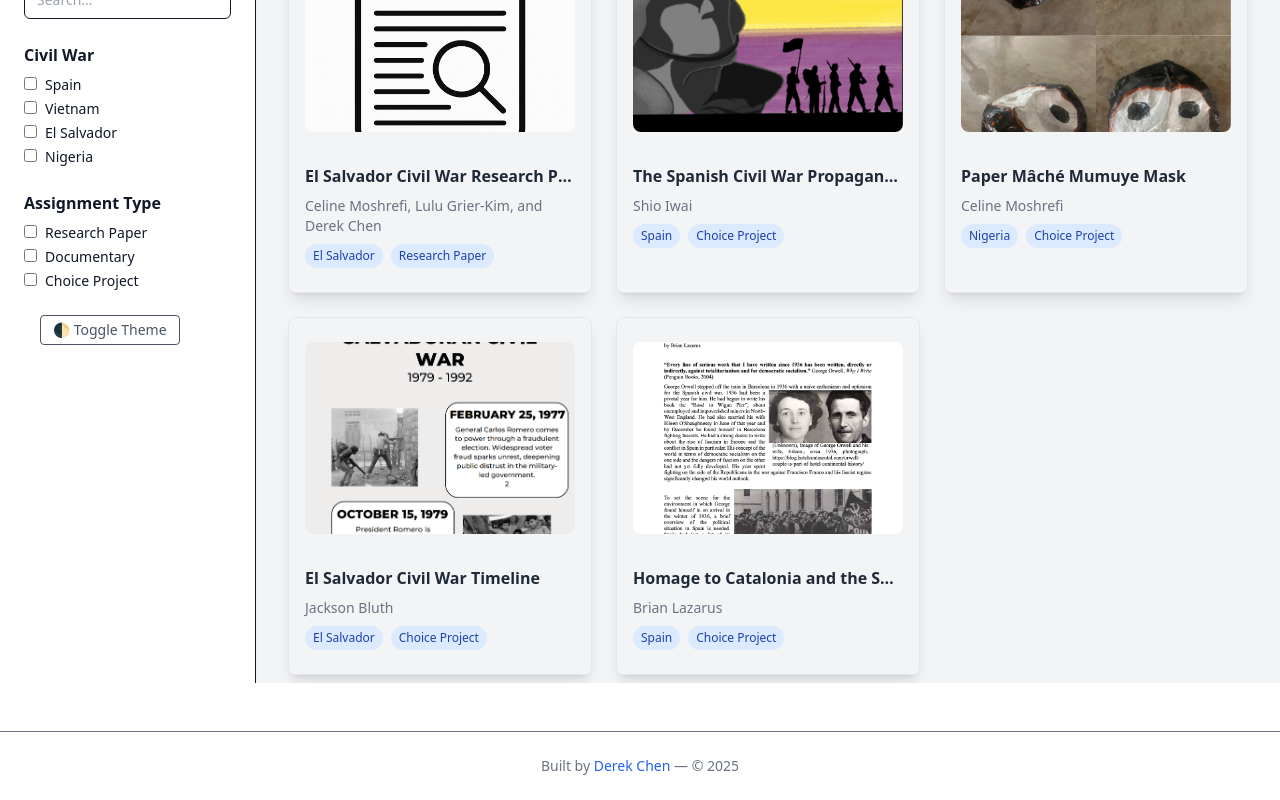
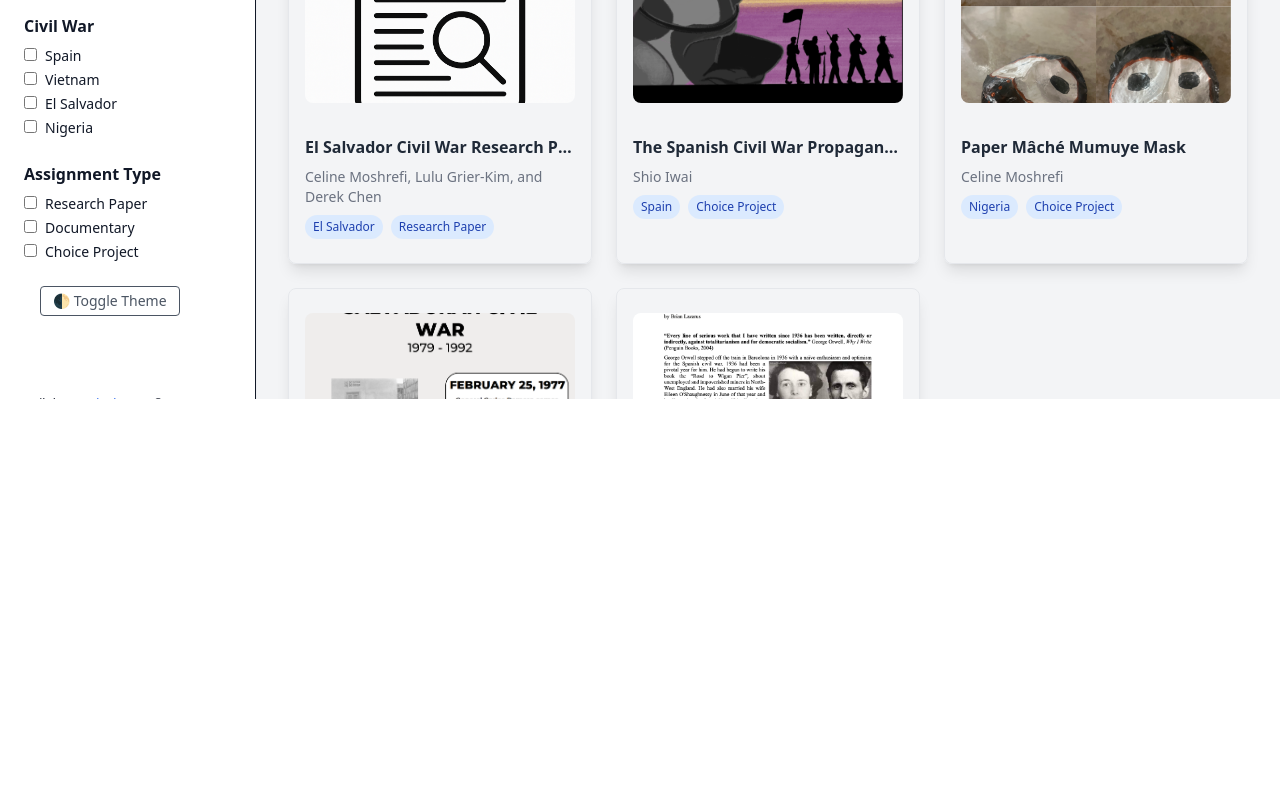
Before and after one commit to OptimusChen/history-website, a Next.js app: page / in a window 1280 px wide. Shown: the part 401-1201 px from the top of the page. After the commit the page ends 800 px from the top, so only its background shows below. Built offline with nearby package versions, Linux system fonts and the light colour scheme.

Commit message:
fix footer

```diff
--- a/src/app/page.tsx
+++ b/src/app/page.tsx
@@ -68,7 +68,7 @@ export default function AssignmentList() {
   });
 
   return (
-    <>
+    <div className="flex h-screen flex-col">
       <Analytics />
       <Hero />
 
@@ -116,7 +116,7 @@ export default function AssignmentList() {
             ))}
           </div>
 
-          <nav className="flex items-center gap-4 text-sm text-gray-600">
+          <nav className="flex items-center gap-4 text-sm text-gray-600 mb-20">
             <button
               onClick={() => {
                 const html = document.documentElement;
@@ -127,18 +127,22 @@ export default function AssignmentList() {
               🌓 Toggle Theme
             </button>
           </nav>
+
+          <p className="mt-0 text-xs">
+            Built by{' '}
+            <a
+              href="https://github.com/OptimusChen"
+              target="_blank"
+              rel="noopener noreferrer"
+              className="text-blue-600 hover:underline dark:text-blue-400"
+            >
+              Derek Chen
+            </a>{' '}
+            — © {new Date().getFullYear()}
+          </p>
         </aside>
 
         <main className="flex-1 h-full overflow-y-auto p-8">
-          <div className="lg:hidden mb-6">
-            <Input
-              type="text"
-              placeholder="El Salvador, Civil War, Author..."
-              value={searchQuery}
-              onChange={(e) => setSearchQuery(e.target.value)}
-            />
-          </div>
-
           <AnimatePresence mode="wait">
             <motion.div
               key="assignments"
@@ -213,19 +217,6 @@ export default function AssignmentList() {
           </AnimatePresence>
         </main>
       </div>
-
-      <footer className="text-center text-sm text-gray-500 dark:text-gray-400 py-6 border-t dark:border-gray-700 mt-12">
-        Built by{' '}
-        <a
-          href="https://github.com/OptimusChen"
-          target="_blank"
-          rel="noopener noreferrer"
-          className="text-blue-600 hover:underline dark:text-blue-400"
-        >
-          Derek Chen
-        </a>{' '}
-        — © {new Date().getFullYear()}
-      </footer>
-    </>
+    </div>
   );
 }
```
